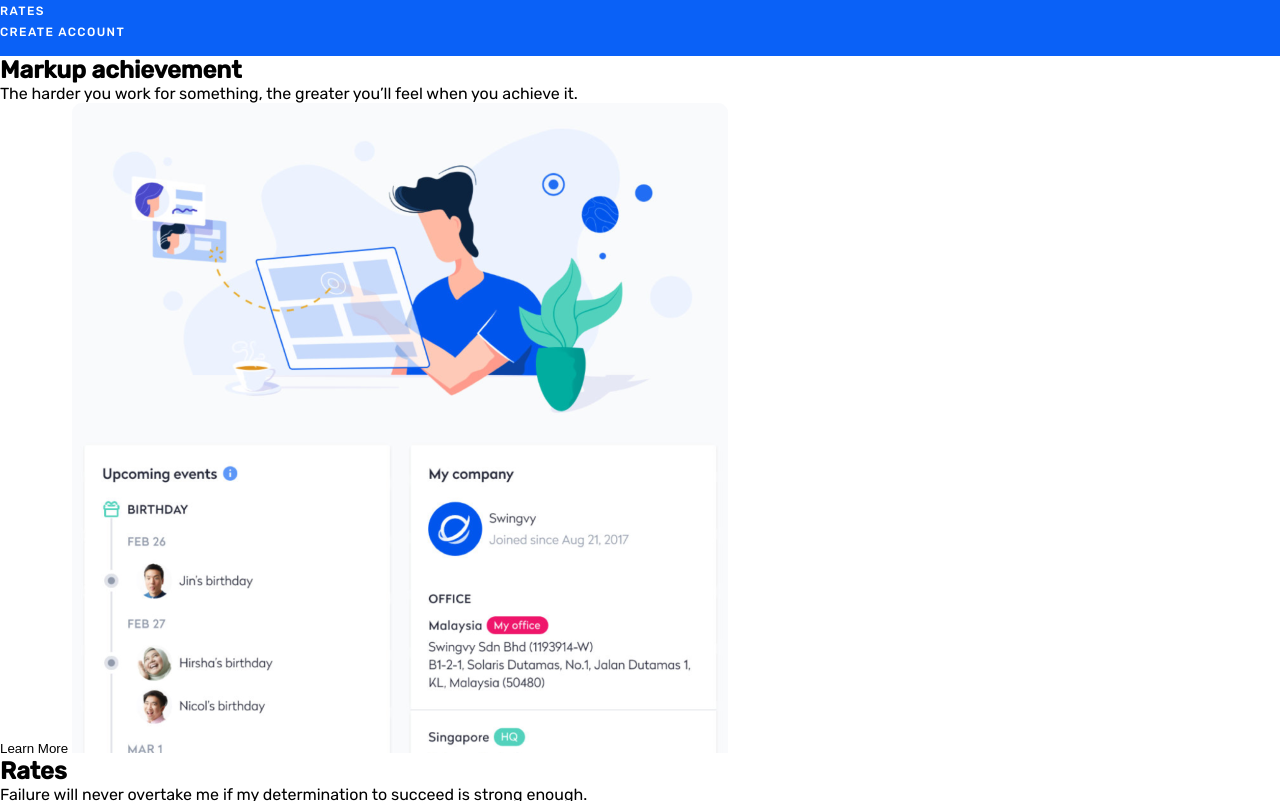
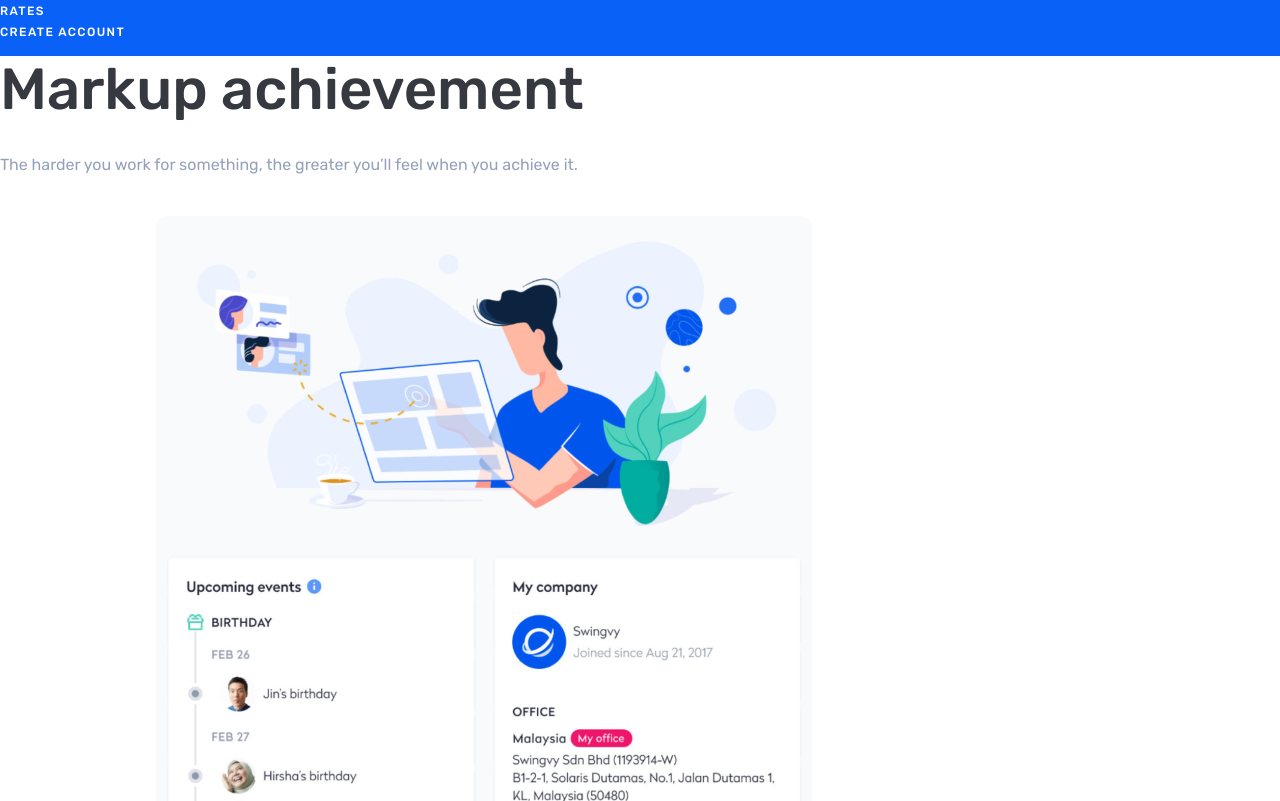
Before and after one commit to EsaulovaLudmila/my-homework-html-css-1, a plain HTML site: page index.html in a window 1280 px wide. Shown: the part 87-888 px from the top of the page. Drawn offline with Linux system fonts and the light colour scheme.

Commit message:
created style.section1

```diff
--- a/index.html
+++ b/index.html
@@ -25,14 +25,14 @@
         </li>
       </ul>
     </header>
-    <section>
-      <h1>Markup achievement</h1>
-      <p>
+    <section class="main">
+      <h1 class="main-title">Markup achievement</h1>
+      <p class="text">
         The harder you work for something, the greater you’ll feel when you
         achieve it.
       </p>
-      <button>Learn More</button>
-      <img src="./assets/images/image.png" alt="" />
+      <button class="button">Learn More</button>
+      <img class="main-img" src="./assets/images/image.png" alt="" />
     </section>
     <section>
       <h2>Rates</h2>
--- a/style.css
+++ b/style.css
@@ -35,3 +35,34 @@ button {
   text-transform: uppercase;
   color: #ffffff;
 }
+
+/* === Стили для 1-й секции === */
+
+.main-title {
+  color: #363940;
+  font-size: 58px;
+  font-weight: 500;
+  line-height: 68px;
+  margin-bottom: 30px;
+}
+
+.text {
+  color: #95a1bb;
+  font-size: 16px;
+  font-weight: 400;
+  line-height: 22px;
+  margin-bottom: 40px;
+}
+
+.button {
+  width: 152px;
+  height: 50px;
+  border-radius: 4px;
+  color: #ffffff;
+  font-size: 14px;
+  font-weight: 500;
+  line-height: 20px;
+  letter-spacing: 1.4px;
+  text-align: center;
+  background: #0a61f7;
+}
```
